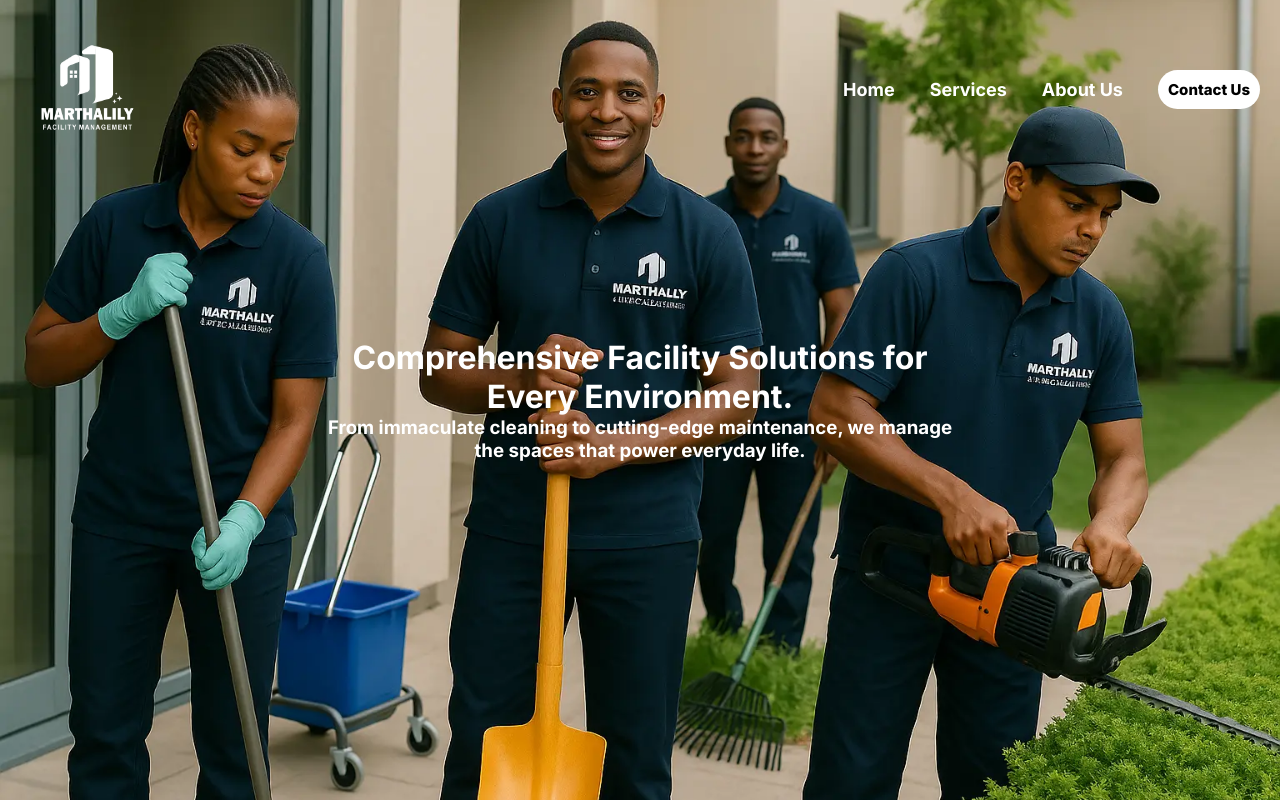
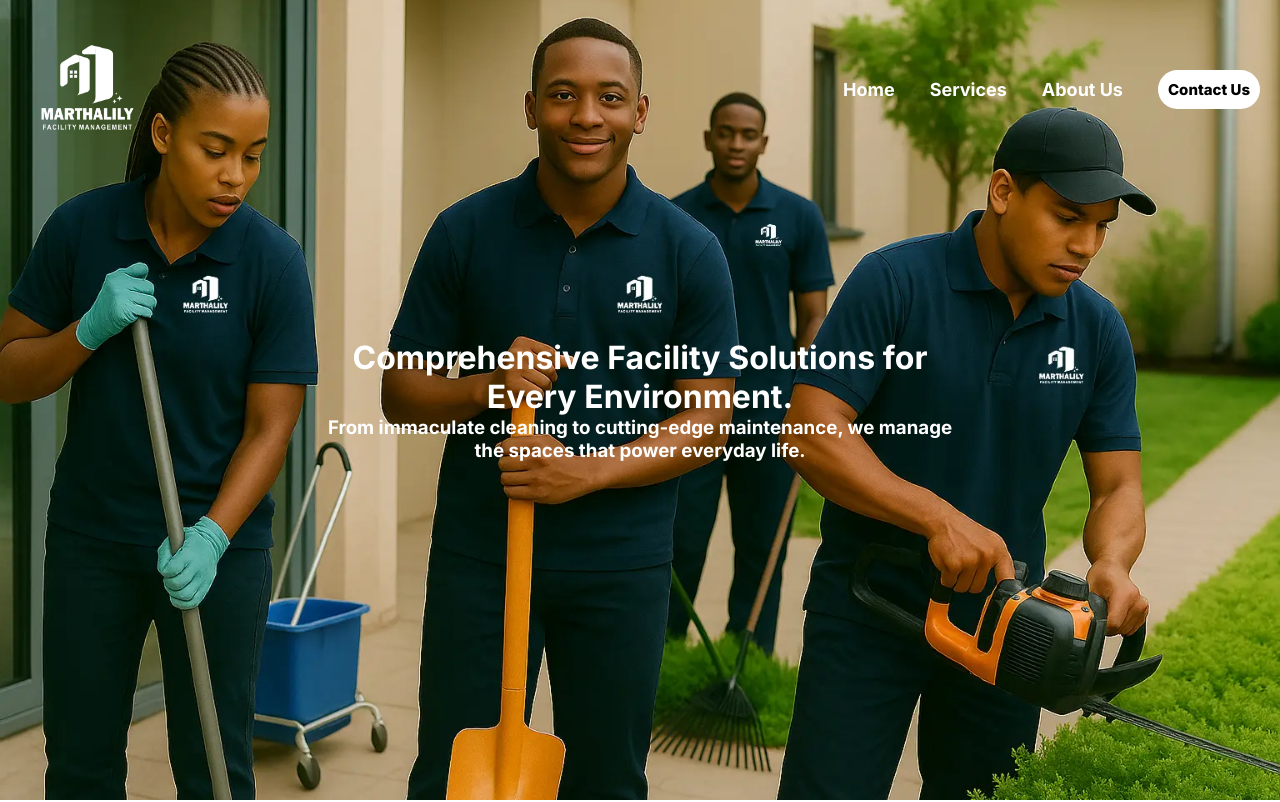
Before and after one commit to Dennisonya/Marthalily-Facility-management, a React (Vite) app: page /services in a window 1280 px wide. Shown: the top 802 px of the page. Built offline with nearby package versions, Linux system fonts and the light colour scheme.

Commit message:
service-hero-img change

```diff
--- a/src/components/Services.css
+++ b/src/components/Services.css
@@ -7,7 +7,7 @@ body{
 }
 
 .service-hero{
-    background-image: url('/images/20250615_1257_Uniform Logo Update_remix_01jxsg8te6erba8bebyaj99ms7.webp');
+    background-image: url('/images/service-hero.webp');
     background-position:center;
     background-size: cover;
     position: relative;
```
Also changed, not shown: public/images/service-hero.webp (added).
